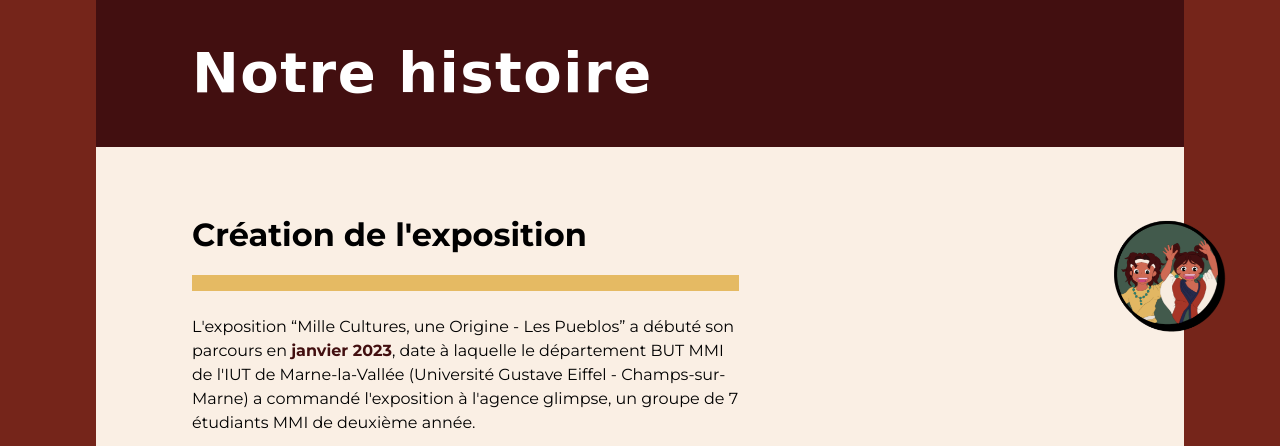
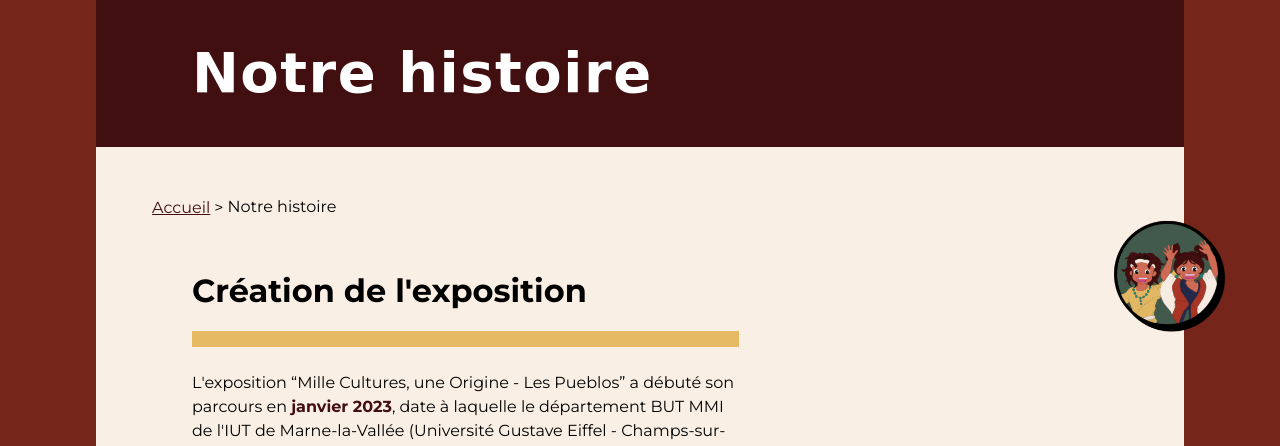
Before and after one commit to Shyronax/GLIMPSE, a PHP site: template view/view-about.php in a window 1280 px wide. Shown: the part 417-863 px from the top of the page. Run offline with PHP 8.4, Linux system fonts and the light colour scheme; the template is opened without the code that fills it, so the values that code supplies are empty; some libraries are stand-ins or nearby versions; some web fonts are replaced.

Commit message:
add breadcrumb

```diff
--- a/styles.css
+++ b/styles.css
@@ -247,6 +247,33 @@ main {
     display: flex;
     align-items: center;
     gap: 2vw;
+}
+
+/* ----------------------------- *
+ *          BREADCRUMB           *
+ * ----------------------------- */
+
+ .breadcrumb {
+    padding: 0 .5rem;
+}
+
+.breadcrumb__list {
+    display: flex;
+    flex-wrap: wrap;
+    align-items: center;
+    list-style: none;
+    margin: 0;
+    padding: 0;
+}
+
+.breadcrumb__list-item:not(:last-child)::after {
+    display: inline-block;
+    margin: 0 .25rem;
+    content: ">";
+}
+
+.breadcrumb__list-item-link {
+    color: var(--color-primary-text);
 }
 
 /* ----------------------------- *
--- a/view/view-about.php
+++ b/view/view-about.php
@@ -19,6 +19,12 @@
             <h1 class="main__title">Notre histoire</h1>
         </div>
         <div class="container flex--start">
+        <nav aria-label="Breadcrumb" class="breadcrumb">
+            <ul class="breadcrumb__list">
+                <li class="breadcrumb__list-item"><a href="controller.php?page=home" class="breadcrumb__list-item-link">Accueil</a></li>
+                <li class="breadcrumb__list-item"><span aria-current="page">Notre histoire</span></li>
+            </ul>
+        </nav>
             <div class="main-container">
                 <div class="section">
                     <div class="section__header">
```
